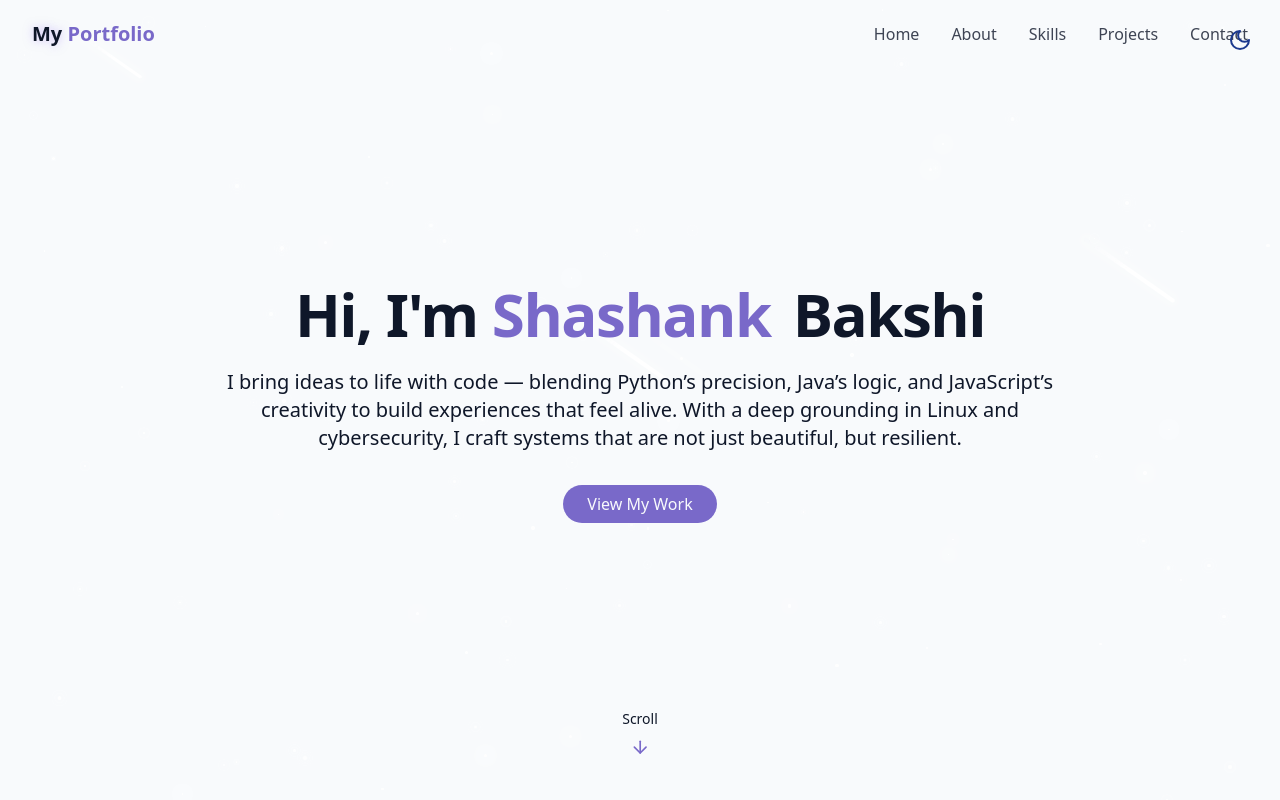
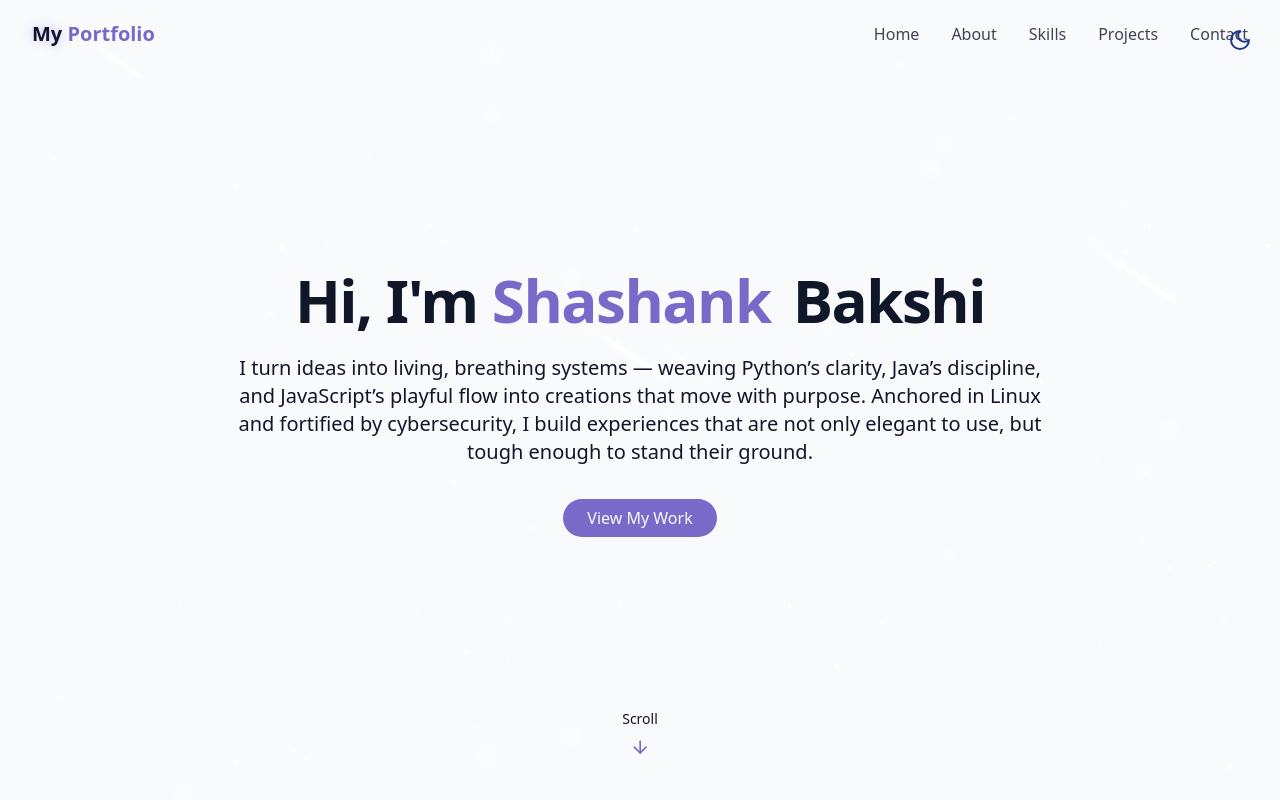
Before and after one commit to shank227/MySite, a React (Vite) app: page / in a window 1280 px wide. Shown: the top 800 px of the page. Built offline with nearby package versions, Linux system fonts and the light colour scheme.

Commit message:
a slight change in herosection

```diff
--- a/src/components/HeroSection.jsx
+++ b/src/components/HeroSection.jsx
@@ -21,7 +21,7 @@ export const HeroSection = () => {
           </h1>
 
           <p className="text-lg md:text-xl text-muted-foreground max-2-2xl mx-auto opacity-0 animate-fade-in-delay-3">
-          I bring ideas to life with code — blending Python’s precision, Java’s logic, and JavaScript’s creativity to build experiences that feel alive. With a deep grounding in Linux and cybersecurity, I craft systems that are not just beautiful, but resilient.
+          I turn ideas into living, breathing systems — weaving Python’s clarity, Java’s discipline, and JavaScript’s playful flow into creations that move with purpose. Anchored in Linux and fortified by cybersecurity, I build experiences that are not only elegant to use, but tough enough to stand their ground.
           </p>
 
           <div className="pt-4 opacity-0 animate-fade-in-delay-4">
```
